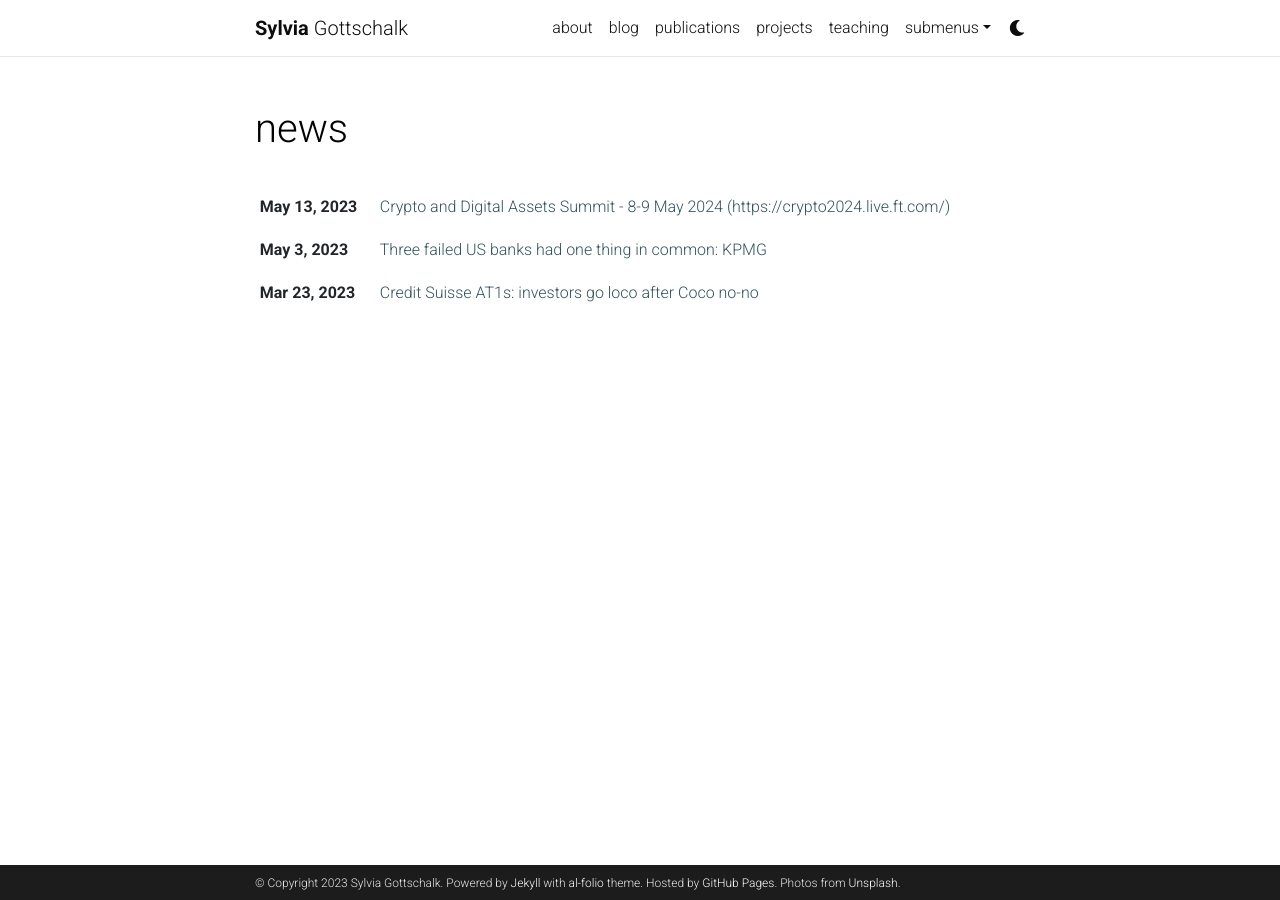
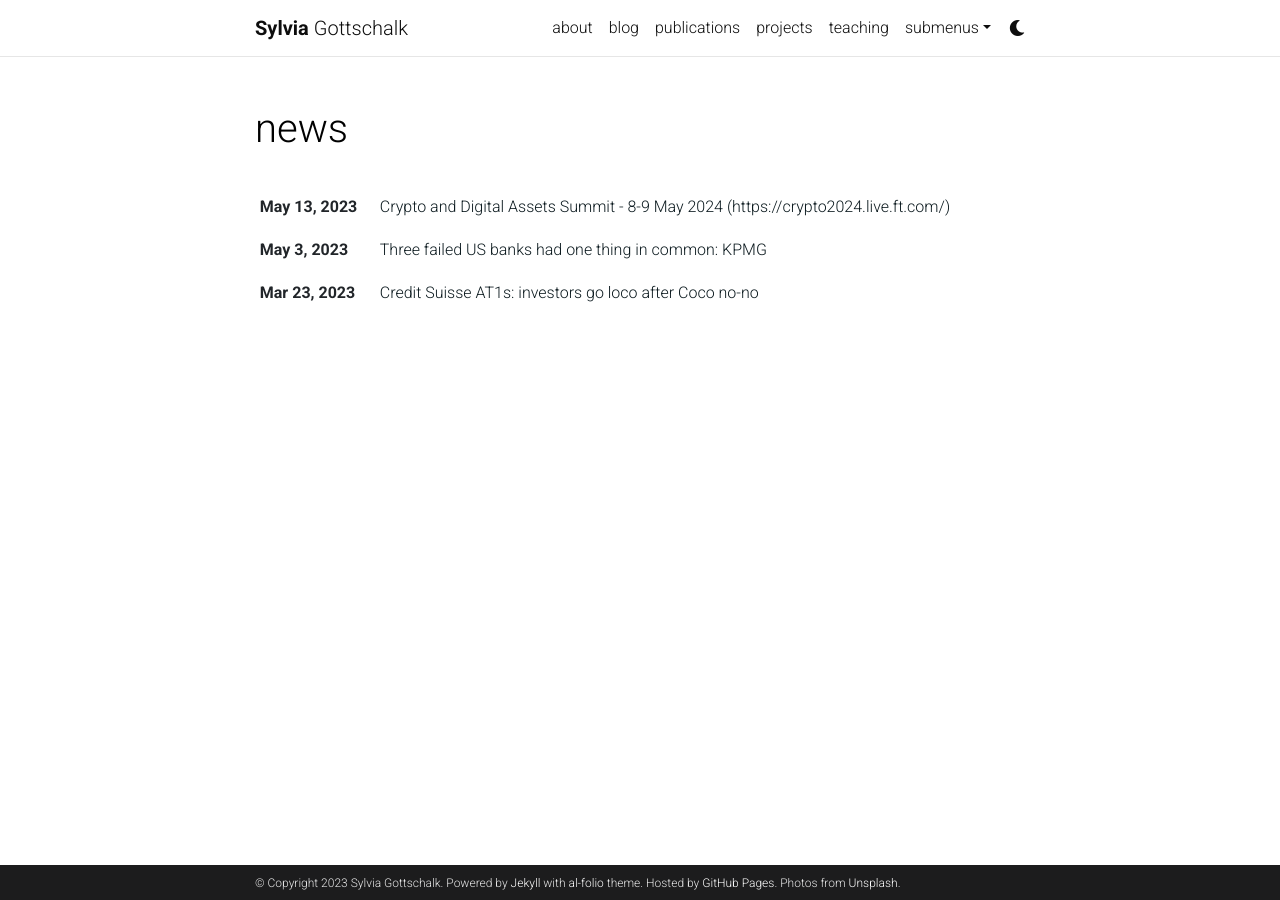
Before and after one commit to sdgottschalk/sgottschalk.io, a Jekyll site: the page built from news.html, in a window 1280 px wide. Built offline with Jekyll 4.4.1, drawn with Linux system fonts in a browser that asks for light colours; full-size pictures stand in for the smaller copies a plugin makes; comment, search, counter and statistics services are not loaded; a style sheet for code colours, icons or effects is not loaded.

Commit message:
Update _variables.scss

```diff
--- a/_sass/_variables.scss
+++ b/_sass/_variables.scss
@@ -17,7 +17,7 @@ $green-color-lime:    #B7D12A !default;
 $green-color-dark:    #009f06 !default;
 $green-color-light:   #ddffdd !default;
 $green-color-bright:  #11D68B !default;
-$purple-color:        #31525c !default;
+$purple-color:        #0c1a1f !default;
 $light-purple-color:  lighten($purple-color, 25%);
 $pink-color:          #f92080 !default;
 $pink-color-light:    #ffdddd !default;
```
